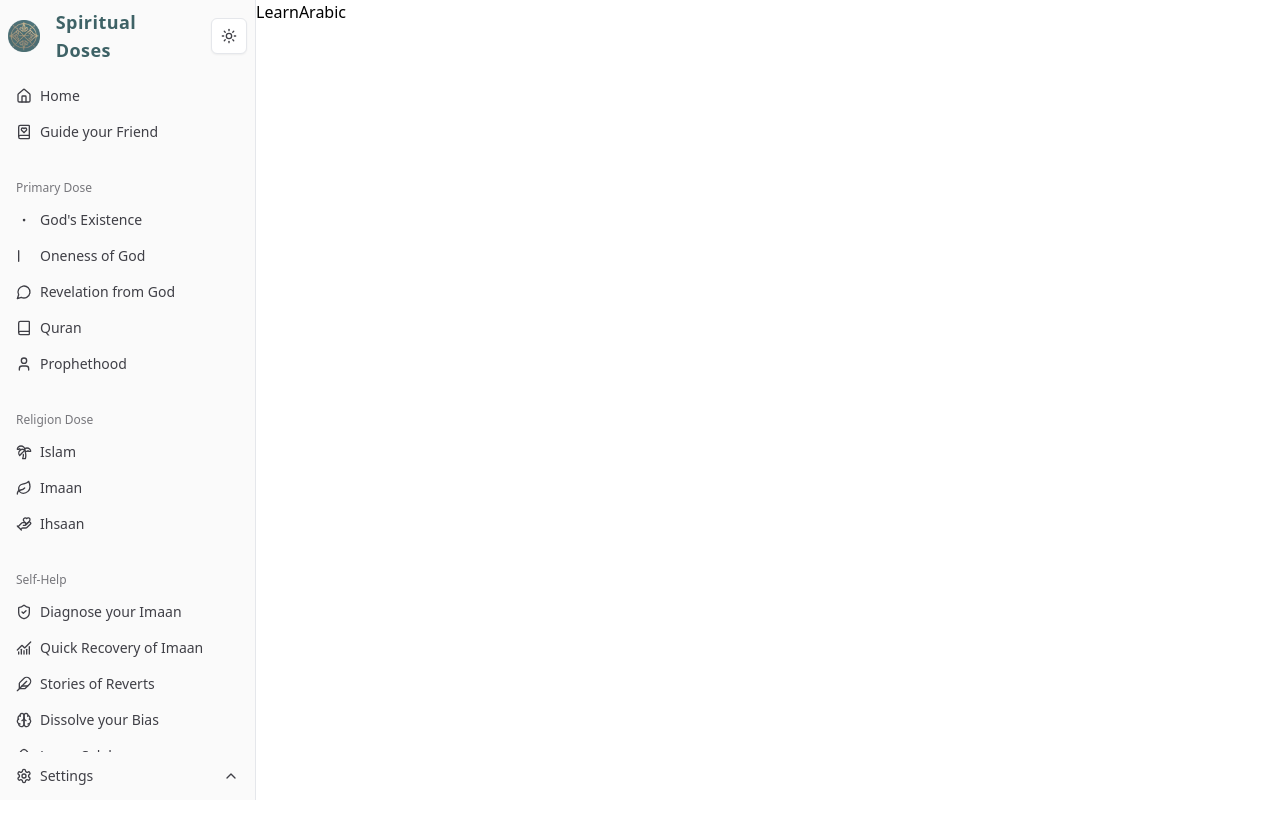
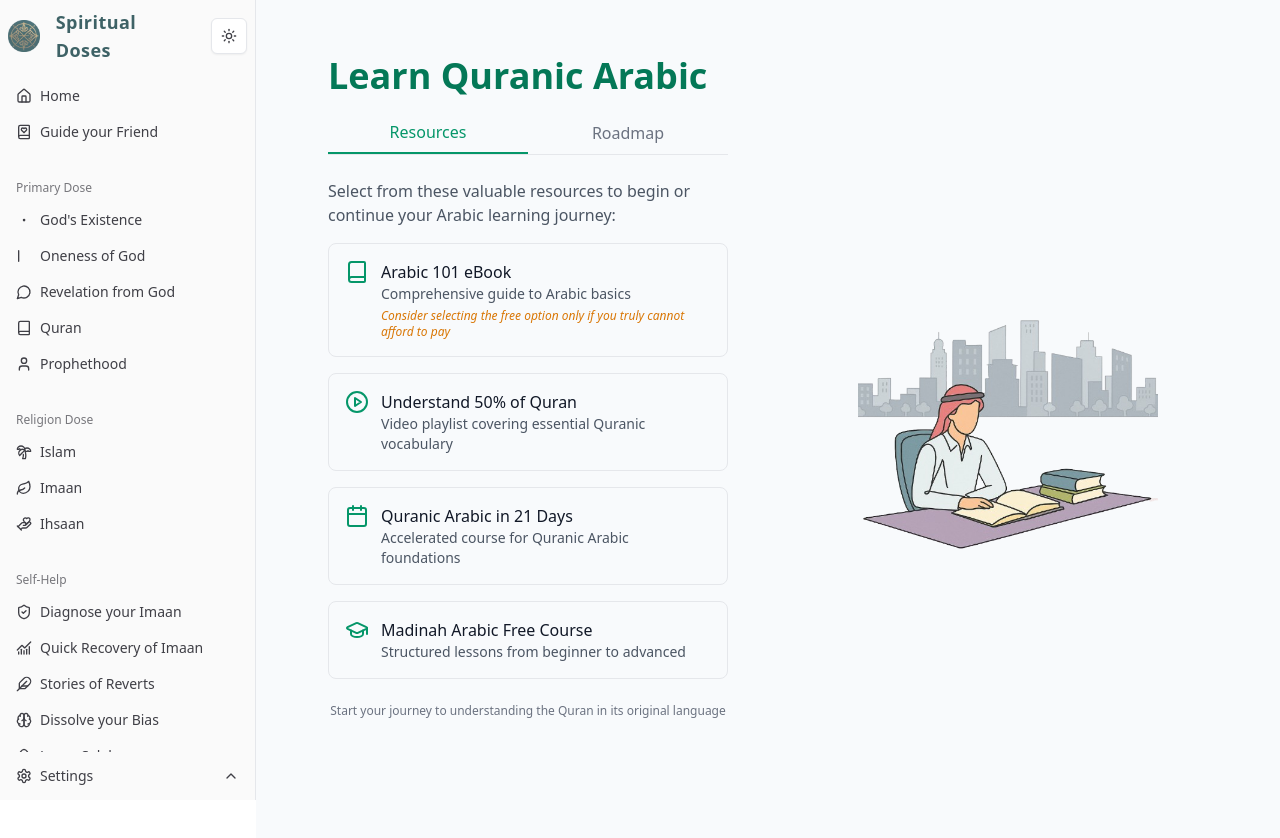
Before and after one commit to subayeel/doses-of-imaan, a Next.js app: page /self-help/learn-arabic in a window 1280 px wide. Shown: the top 838 px of the page. Before the commit the page ends 800 px from the top, so only its background shows below. Built offline with nearby package versions, Linux system fonts and the light colour scheme.

Commit message:
feat: learn arabic page added

```diff
--- a/src/app/self-help/learn-arabic/page.tsx
+++ b/src/app/self-help/learn-arabic/page.tsx
@@ -1,7 +1,280 @@
-import React from "react";
+/* eslint-disable react/no-unescaped-entities */
+"use client";
+import { useState } from "react";
+import {
+  Book,
+  PlayCircle,
+  Calendar,
+  GraduationCap,
+  Route,
+  Link,
+} from "lucide-react";
+import Image from "next/image";
 
-function LearnArabic() {
-  return <div>LearnArabic</div>;
+interface ResourceLink {
+  title: string;
+  description: string;
+  url: string;
+  icon: React.ReactNode;
+  note?: string;
 }
 
-export default LearnArabic;
+interface RoadmapStage {
+  level: string;
+  title: string;
+  description: string;
+  focus: string[];
+}
+
+export default function ArabicLearningResources() {
+  const [activeTab, setActiveTab] = useState<"resources" | "roadmap">(
+    "resources"
+  );
+
+  const resources: ResourceLink[] = [
+    {
+      title: "Arabic 101 eBook",
+      description: "Comprehensive guide to Arabic basics",
+      url: "https://store.arabic101.org/product/85ebook/",
+      icon: <Book className="w-6 h-6" />,
+      note: "Consider selecting the free option only if you truly cannot afford to pay",
+    },
+    {
+      title: "Understand 50% of Quran",
+      description: "Video playlist covering essential Quranic vocabulary",
+      url: "https://youtube.com/playlist?list=PL6TlMIZ5ylgrYBl5c2LGoc1iwTPyYMMYH&si=cYwzsczbBv1_S_fy",
+      icon: <PlayCircle className="w-6 h-6" />,
+    },
+    {
+      title: "Quranic Arabic in 21 Days",
+      description: "Accelerated course for Quranic Arabic foundations",
+      url: "https://youtu.be/f3oi5zfaGSM?si=Qzl6vGcensNgPRzM",
+      icon: <Calendar className="w-6 h-6" />,
+    },
+    {
+      title: "Madinah Arabic Free Course",
+      description: "Structured lessons from beginner to advanced",
+      url: "https://www.madinaharabic.com/arabic-language-course/lessons/",
+      icon: <GraduationCap className="w-6 h-6" />,
+    },
+  ];
+
+  const roadmap: RoadmapStage[] = [
+    {
+      level: "Beginner (Level 1)",
+      title: "Foundation",
+      description:
+        "Master basic verb conjugation, types of words, and sentence structure",
+      focus: [
+        "Past, present, command verb forms",
+        "Basic sentence structure",
+        "Essential dialogue",
+        "Story of Ibrahim",
+      ],
+    },
+    {
+      level: "Beginner (Level 2)",
+      title: "Basic Construction",
+      description: "Learn nouns, derivatives, syntax, and introductory texts",
+      focus: [
+        "Noun patterns",
+        "Verb patterns I-IX",
+        "Story of Yusuf",
+        "Clips of the practice of Sunnah",
+      ],
+    },
+    {
+      level: "Intermediate (Level 3)",
+      title: "Applied Grammar",
+      description:
+        "Study advanced morphology, grammar, and begin Quran analysis",
+      focus: [
+        "Advanced study of verb patterns",
+        "Selections from Juz 'Amma",
+        "Shu'arā' [1-37]",
+        "Intermediate connectors",
+      ],
+    },
+    {
+      level: "Intermediate (Level 4)",
+      title: "Complex Structures",
+      description:
+        "Focus on irregular verbs, advanced grammar, and expanded Quranic analysis",
+      focus: [
+        "Irregular verb patterns",
+        "Advanced grammar topics",
+        "Shu'arā' [83-159]",
+        "Series on life of Khadijah",
+      ],
+    },
+    {
+      level: "Advanced (Level 5)",
+      title: "Rhetorical Expression",
+      description:
+        "Study figurative speech, linguistic pragmatics, and classical texts",
+      focus: [
+        "Figurative speech and imagery",
+        "Sūrat al-Kahf",
+        "Prophetic biography",
+        "Law",
+      ],
+    },
+    {
+      level: "Advanced (Level 6)",
+      title: "Mastery",
+      description:
+        "Achieve mastery of rhetorical embellishments and complex Quranic analysis",
+      focus: [
+        "Balāgha: rhetorical topics",
+        "Sciences of the Qur'ān",
+        "Sūrat Yāsīn",
+        "Special elective classes",
+      ],
+    },
+  ];
+
+  return (
+    <div className="bg-slate-50 min-h-screen p-4 md:p-8 grid grid-cols-1 md:grid-cols-2 w-full items-start">
+      <div className="max-w-md mx-auto overflow-hidden">
+        <div className="p-6">
+          <h1 className="text-4xl font-bold text-emerald-700 mb-4">
+            Learn Quranic Arabic
+          </h1>
+
+          {/* Tab Navigation */}
+          <div className="flex border-b border-gray-200 mb-6">
+            <button
+              className={`flex-1 py-2 text-center ${
+                activeTab === "resources"
+                  ? "text-emerald-600 border-b-2 border-emerald-600 font-medium"
+                  : "text-gray-500"
+              }`}
+              onClick={() => setActiveTab("resources")}
+            >
+              Resources
+            </button>
+            <button
+              className={`flex-1 py-2 text-center ${
+                activeTab === "roadmap"
+                  ? "text-emerald-600 border-b-2 border-emerald-600 font-medium"
+                  : "text-gray-500"
+              }`}
+              onClick={() => setActiveTab("roadmap")}
+            >
+              Roadmap
+            </button>
+          </div>
+
+          {/* Resources Tab */}
+          {activeTab === "resources" && (
+            <div className="space-y-4">
+              <p className="text-gray-600 mb-4">
+                Select from these valuable resources to begin or continue your
+                Arabic learning journey:
+              </p>
+
+              {resources.map((resource, index) => (
+                <a
+                  key={index}
+                  href={resource.url}
+                  target="_blank"
+                  rel="noopener noreferrer"
+                  className="block p-4 border border-gray-200 rounded-lg hover:bg-emerald-50 transition-colors duration-200"
+                >
+                  <div className="flex items-start">
+                    <div className="flex-shrink-0 text-emerald-600 mr-3">
+                      {resource.icon}
+                    </div>
+                    <div>
+                      <h3 className="font-medium text-gray-900">
+                        {resource.title}
+                      </h3>
+                      <p className="text-sm text-gray-600">
+                        {resource.description}
+                      </p>
+                      {resource.note && (
+                        <p className="text-xs text-amber-600 mt-1 italic">
+                          {resource.note}
+                        </p>
+                      )}
+                    </div>
+                  </div>
+                </a>
+              ))}
+            </div>
+          )}
+
+          {/* Roadmap Tab */}
+          {activeTab === "roadmap" && (
+            <div className="space-y-6">
+              <p className="text-gray-600 mb-4">
+                Follow this structured roadmap based on the Fawakih Institute's
+                curriculum:
+              </p>
+
+              <div className="relative">
+                {/* Vertical line */}
+                <div className="absolute left-3 top-0 bottom-0 w-0.5 bg-emerald-200"></div>
+
+                {roadmap.map((stage, index) => (
+                  <div key={index} className="relative mb-8">
+                    <div className="flex items-start">
+                      <div className="absolute left-0 mt-1">
+                        <div className="bg-emerald-500 h-6 w-6 rounded-full flex items-center justify-center text-white text-xs font-bold">
+                          {index + 1}
+                        </div>
+                      </div>
+                      <div className="ml-10">
+                        <h3 className="font-bold text-emerald-700">
+                          {stage.level}
+                        </h3>
+                        <h4 className="font-medium text-gray-900">
+                          {stage.title}
+                        </h4>
+                        <p className="text-sm text-gray-600 mb-2">
+                          {stage.description}
+                        </p>
+                        <ul className="list-disc list-inside text-xs text-gray-600 pl-2">
+                          {stage.focus.map((item, i) => (
+                            <li key={i} className="mb-1">
+                              {item}
+                            </li>
+                          ))}
+                        </ul>
+                      </div>
+                    </div>
+                  </div>
+                ))}
+              </div>
+              <div className="text-center mt-8">
+                <a href="https://fawakih.org/arabic" target="_blank">
+                  <div className="inline-flex items-center text-emerald-600 text-sm">
+                    <Route className="w-4 h-4 mr-1" />
+                    Based on Fawakih Institute's Quranic Arabic Curriculum
+                    <Link className=" ml-2 hover:cursor-pointer" size={14} />
+                  </div>
+                </a>
+              </div>
+            </div>
+          )}
+
+          <div className="mt-6 text-center text-xs text-gray-500">
+            <p>
+              Start your journey to understanding the Quran in its original
+              language
+            </p>
+          </div>
+        </div>
+      </div>
+      <div className="flex justify-between items-center w-full min-h-screen">
+        <Image
+          src="/learn-arabic.png"
+          width={300}
+          height={300}
+          alt="Learn Arabic"
+          className="m-auto"
+        />
+      </div>
+    </div>
+  );
+}
```
Also changed, not shown: public/learn-arabic.png (added).
